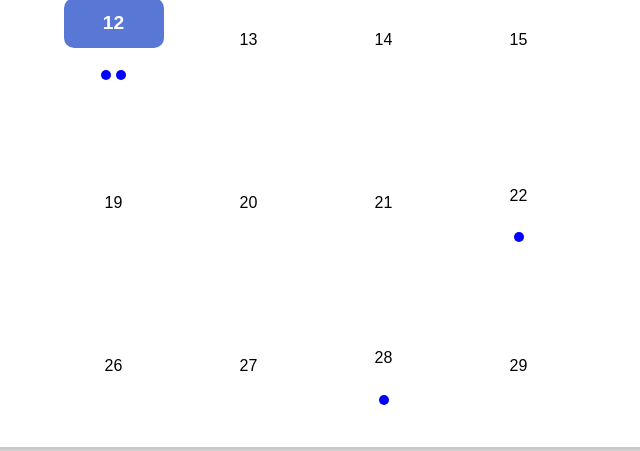
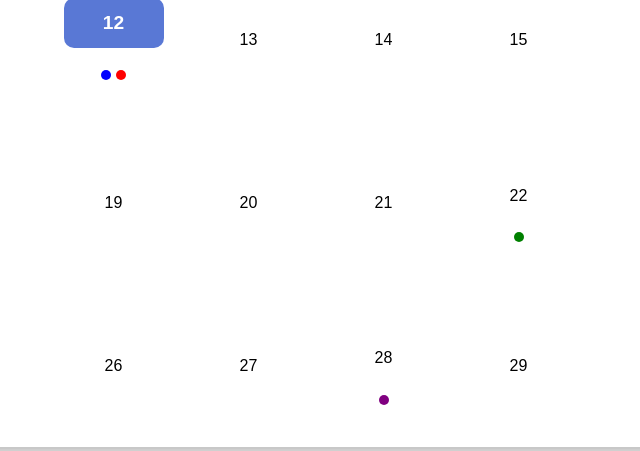
Before and after one commit to Agith-Ravn/Calendar-Project, a plain HTML site: page html/app.html in a window 1280 px wide. Shown: the part 465-916 px from the top of the page, 421-1061 px from the left. Drawn offline with Linux system fonts and the light colour scheme.

Commit message:
Fikset Appointment farger (sirkler)

```diff
--- a/css/app.css
+++ b/css/app.css
@@ -142,7 +142,7 @@
 
 .appointment--color {
   display: block;
-  background-color: blue;
+  /* background-color: blue; */
   width: 10px;
   height: 10px;
   border-radius: 100%;
--- a/js/controller.js
+++ b/js/controller.js
@@ -149,7 +149,7 @@
     updateView();
 }
 
-//Shows appointments from selected month
+//Shows appointments from selectedDate
 function showAppointments() {
     let filteredList = [];
     for(let i = 0; i < model.appointments.length; i++) {
@@ -176,8 +176,8 @@
         }
     }
     model.selectedMonthAppointments = filteredList
+}
 
-}
 
 
 
--- a/js/model.js
+++ b/js/model.js
@@ -62,10 +62,10 @@
     appointments: [//år , mnd (zero index) , dato
         { date: new Date(2021, 3, 12), header: 'Møte med Elin', content: 'Oppdater Elin om hvor langt dere er i oppgaven', privat: false, color: 'blue'},
         { date: new Date(2021, 3, 12), header: 'Test2', content: 'Masse tekst her ;)', privat: false, color: 'red'},
-        { date: new Date(2021, 3, 22), header: 'Test4', content: 'Tgg sdfd dfs', privat: true, color: ''},
-        { date: new Date(2021, 3, 25), header: 'Test5', content: 'Test-test-test5', privat: true, color: ''},
-        { date: new Date(2021, 3, 28), header: 'Test6', content: 'Test-test-test6', privat: true, color: ''},
-        { date: new Date(2021, 3, 30), header: 'Test3', content: 'Test-test-test3', privat: false, color: ''},
+        { date: new Date(2021, 3, 22), header: 'Test4', content: 'Tgg sdfd dfs', privat: true, color: 'green'},
+        { date: new Date(2021, 3, 25), header: 'Test5', content: 'Test-test-test5', privat: true, color: 'orange'},
+        { date: new Date(2021, 3, 28), header: 'Test6', content: 'Test-test-test6', privat: true, color: 'purple'},
+        { date: new Date(2021, 3, 30), header: 'Test3', content: 'Test-test-test3', privat: false, color: 'blue'},
         { date: new Date(2021, 2, 9), header: 'Test7', content: 'smfdsfsd ', privat: false, color: 'yellow'},
         { date: new Date(2021, 2, 11), header: 'Test8', content: '233ssdfdsfsfd ', privat: false, color: 'hotpink'},
     ],
--- a/js/view.js
+++ b/js/view.js
@@ -52,13 +52,13 @@
                 //Dates
                 for (let i = 1; i <= model.daysInMonth ; i++) {
                     html += `<div>
-                                <div id="date${i}" class="dates-grid-item" onclick="selectedDate(this, ${i});getSelectedAppointment();"> ${i} </div>
+                                <div id="date${i}" class="dates-grid-item" onclick="selectedDate(this, ${i})"> ${i} </div>
                                 <div class="appointment-container">`
 
                                 let date = i
                                 for(let i = 0; i < model.selectedMonthAppointments.length; i++) {
                                     if (model.selectedMonthAppointments[i].date.getDate() == date) {
-                                        html +=`<div class="appointment--color"></div>`
+                                        html +=`<div class="appointment--color" style="background-color:${model.selectedMonthAppointments[i].color}"></div>`
                                     }
                                 }
                     html +=`</div></div>`
```
